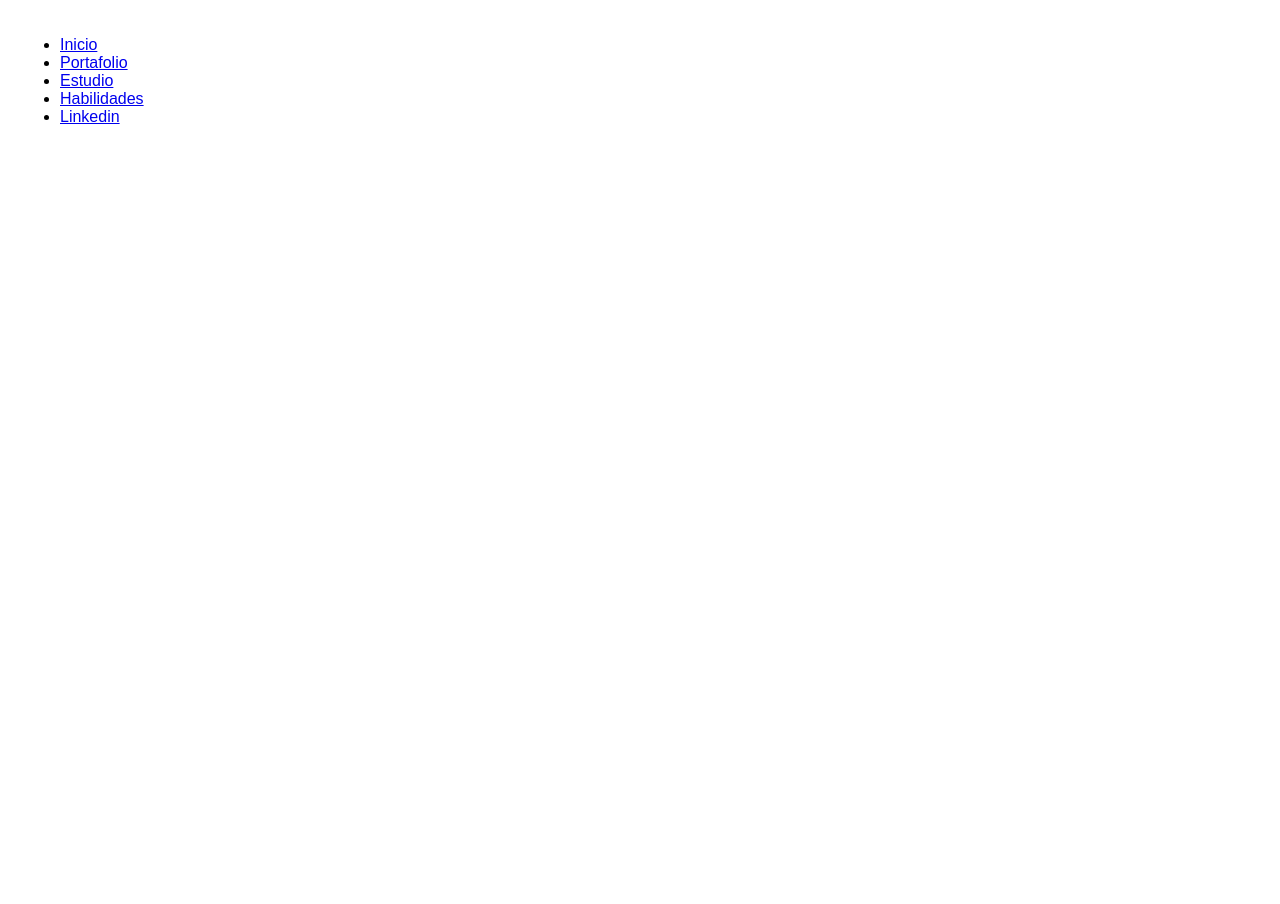
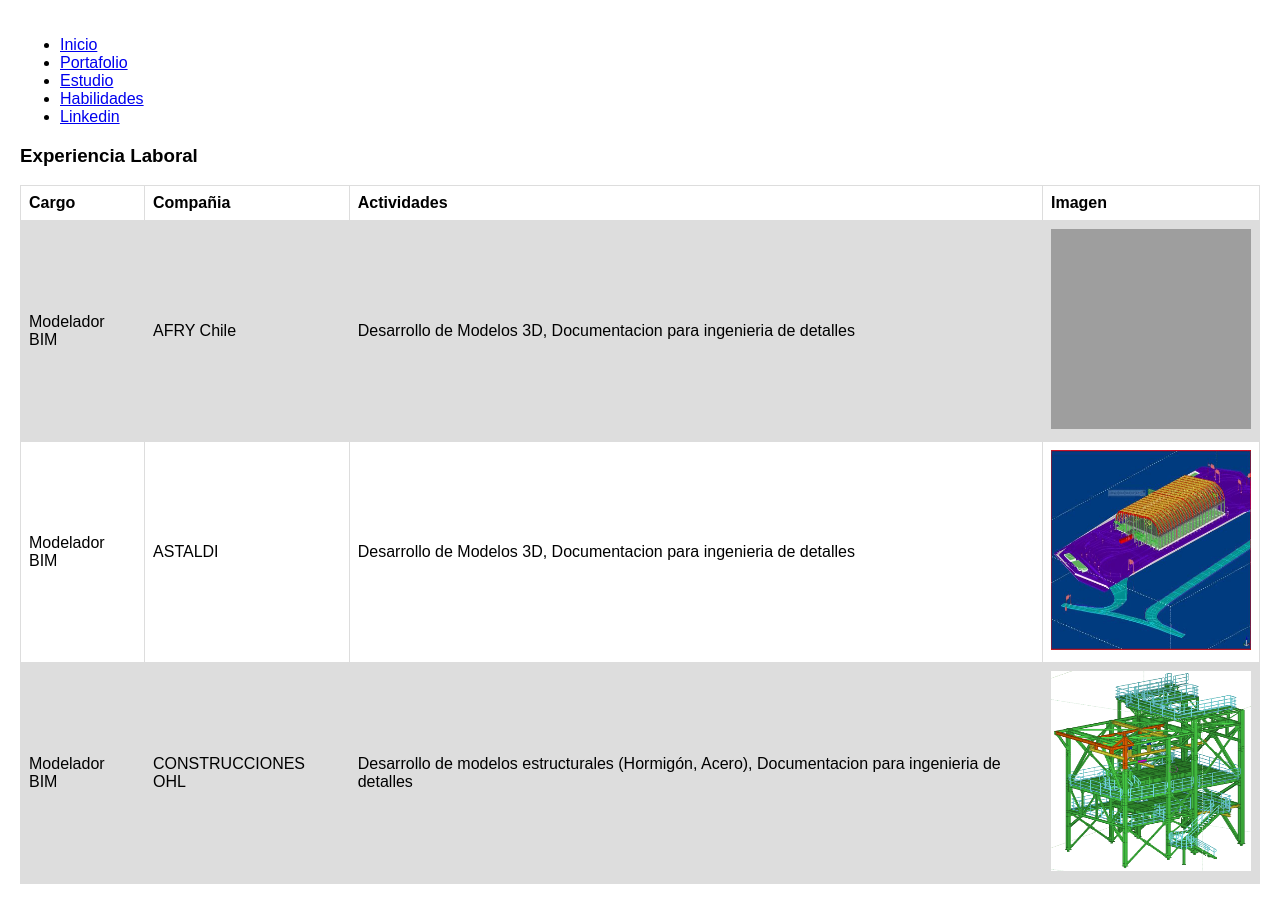
Before and after one commit to Atelijudesign/DesarrolloFullStackJavaScript_G62, a plain HTML site: page Andres Gallo CV/portafolio.html in a window 1280 px wide. Before the commit the page ends 800 px from the top, so only its background shows below. Drawn offline with Linux system fonts and the light colour scheme; grey boxes are pictures that could not be loaded.

Commit message:
Avance CV Andres Gallo_2023-10-08

```diff
--- a/Andres Gallo CV/portafolio.html
+++ b/Andres Gallo CV/portafolio.html
@@ -25,9 +25,24 @@
         .img {
             height: 300px;
             width: 300px;
+        }
 
+        table {
+            font-family: arial, sans-serif;
+            border-collapse: collapse;
+            width: 100%;
+        }
 
+        td, th {
+            border: 1px solid #dddddd;
+            text-align: left;
+            padding: 8px;
         }
+
+        tr:nth-child(even) {
+            background-color: #dddddd;
+        }
+
 
     </style>
     <title>Portafolio Andrés Gallo</title>
@@ -38,12 +53,44 @@
         <ul id="nav">
             <li><a href="index.html">Inicio</a></li>
             <li><a href="portafolio.html">Portafolio</a></li>
-            <li><a href="#estudios">Estudio</a></li>
-            <li><a href="#skill">Habilidades</a></li>
+            <li><a href="index.html#estudios">Estudio</a></li>
+            <li><a href="index.html#skill">Habilidades</a></li>
             <li><a href="https://www.linkedin.com/in/andresgallop/" target="_blank">Linkedin</a></li>
         </ul>
     </nav>
 </header>
 
+<section class="portafolio">
+    <h3>Experiencia Laboral</h3>
+    <table>
+        <tr>
+            <th>Cargo</th>
+            <th>Compañia</th>
+            <th>Actividades</th>
+            <th>Imagen</th>
+        </tr>
+        <tr>
+            <td>Modelador BIM</td>
+            <td>AFRY Chile</td>
+            <td> Desarrollo de Modelos 3D, Documentacion para ingenieria de detalles</td>
+            <td><img src="img/snap_001.png" alt="Proyecto Estructural" width="200px" height="200px"></td>
+        </tr>
+        <tr>
+            <td>Modelador BIM</td>
+            <td>ASTALDI</td>
+            <td> Desarrollo de Modelos 3D, Documentacion para ingenieria de detalles</td>
+            <td><img src="img/p1.jpeg" alt="Proyecto Estructural" width="200px" height="200px"></td>
+        </tr>
+        <tr>
+            <td>Modelador BIM</td>
+            <td>CONSTRUCCIONES OHL</td>
+            <td> Desarrollo de modelos estructurales (Hormigón, Acero), Documentacion para ingenieria de detalles</td>
+            <td><img src="img/snap_019.png" alt="Proyecto Estructural" width="200px" height="200px"></td>
+
+    </table>
+
+</section>
+
+
 </body>
 </html>
```
Also changed, not shown: Andres Gallo CV/index.html (+15 -10 lines), Andres Gallo CV/img/Foto Andres Gallo.jpeg (added), Andres Gallo CV/img/logo-academia-slogan-bla.png (added), Andres Gallo CV/img/p1.jpeg (added), Andres Gallo CV/img/p2.jpeg (added), Andres Gallo CV/img/p3.jpeg (added), Andres Gallo CV/img/snap_019.png (added), 3 other files.
